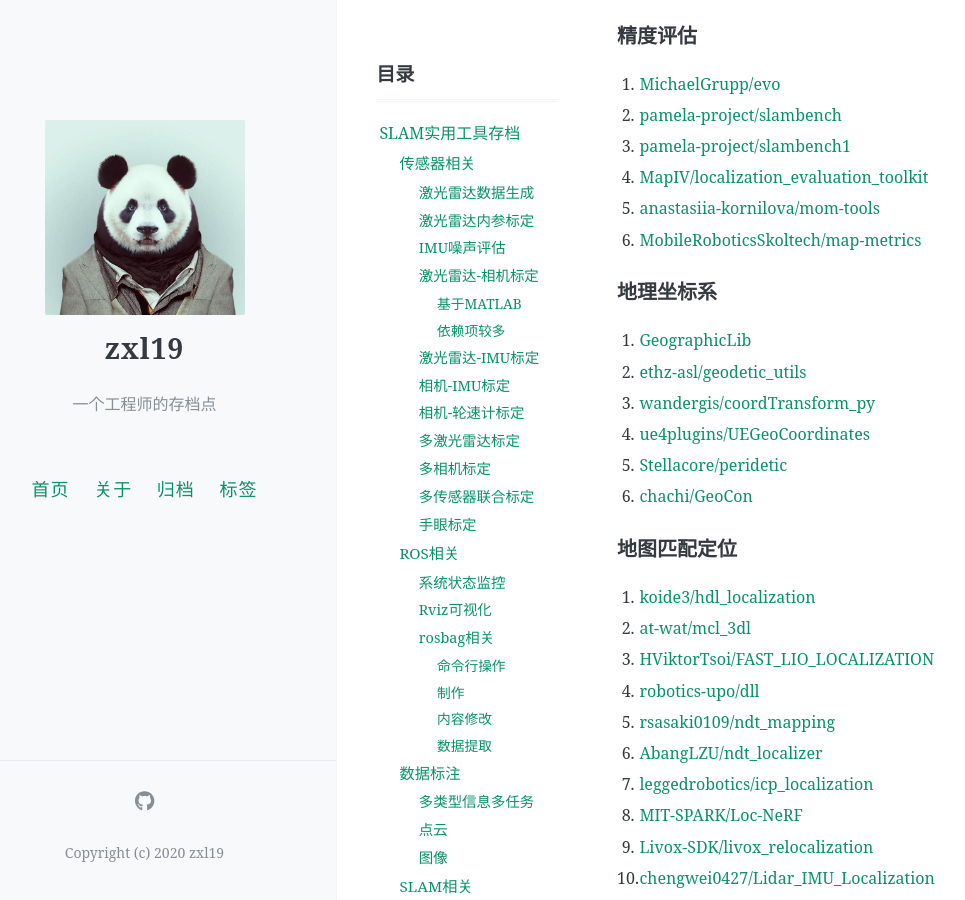
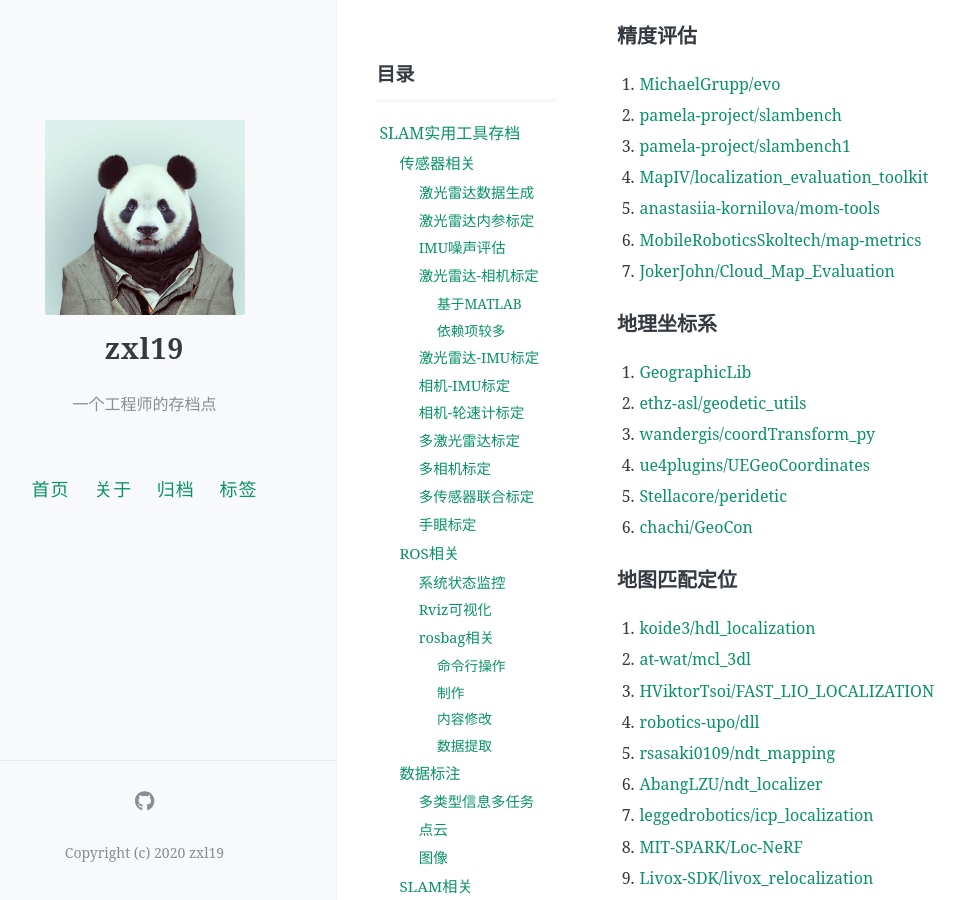
Before and after one commit to zxl19/zxl19.github.io, a Jekyll site: the page built from _posts/2021-05-25-slam-tool.md, in a window 1280 px wide and 900 px high, scrolled down 13004 px. Shown: the whole window, without its empty margins (47-1012 px from the left). Built offline with Jekyll 4.4.1, drawn with Linux system fonts in a browser that asks for light colours; comment, search, counter and statistics services are not loaded.

Commit message:
Update 2021-05-25-slam-tool.md

```diff
--- a/_posts/2021-05-25-slam-tool.md
+++ b/_posts/2021-05-25-slam-tool.md
@@ -473,6 +473,7 @@ pinned: false
 4. [MapIV/localization_evaluation_toolkit](https://github.com/MapIV/localization_evaluation_toolkit)
 5. [anastasiia-kornilova/mom-tools](https://github.com/anastasiia-kornilova/mom-tools)
 6. [MobileRoboticsSkoltech/map-metrics](https://github.com/MobileRoboticsSkoltech/map-metrics)
+7. [JokerJohn/Cloud_Map_Evaluation](https://github.com/JokerJohn/Cloud_Map_Evaluation)
 
 ### 地理坐标系
 
```
